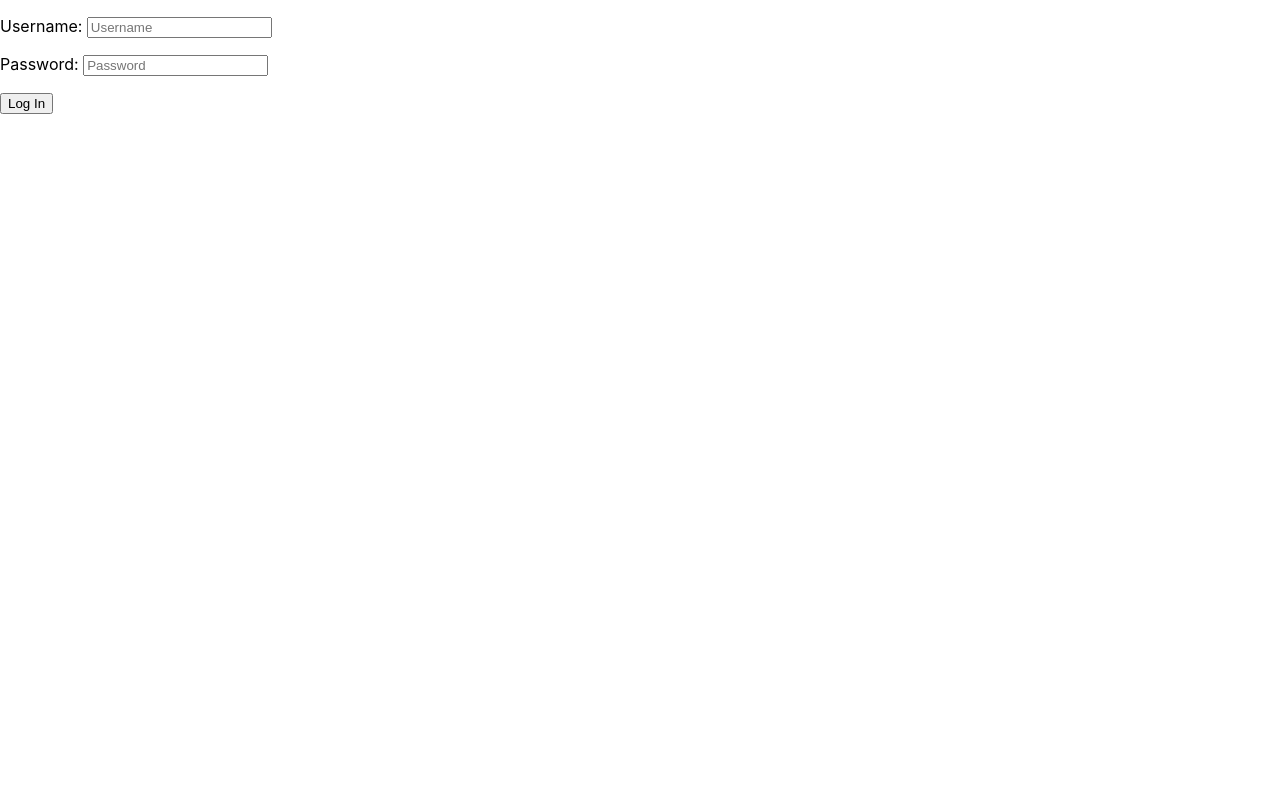
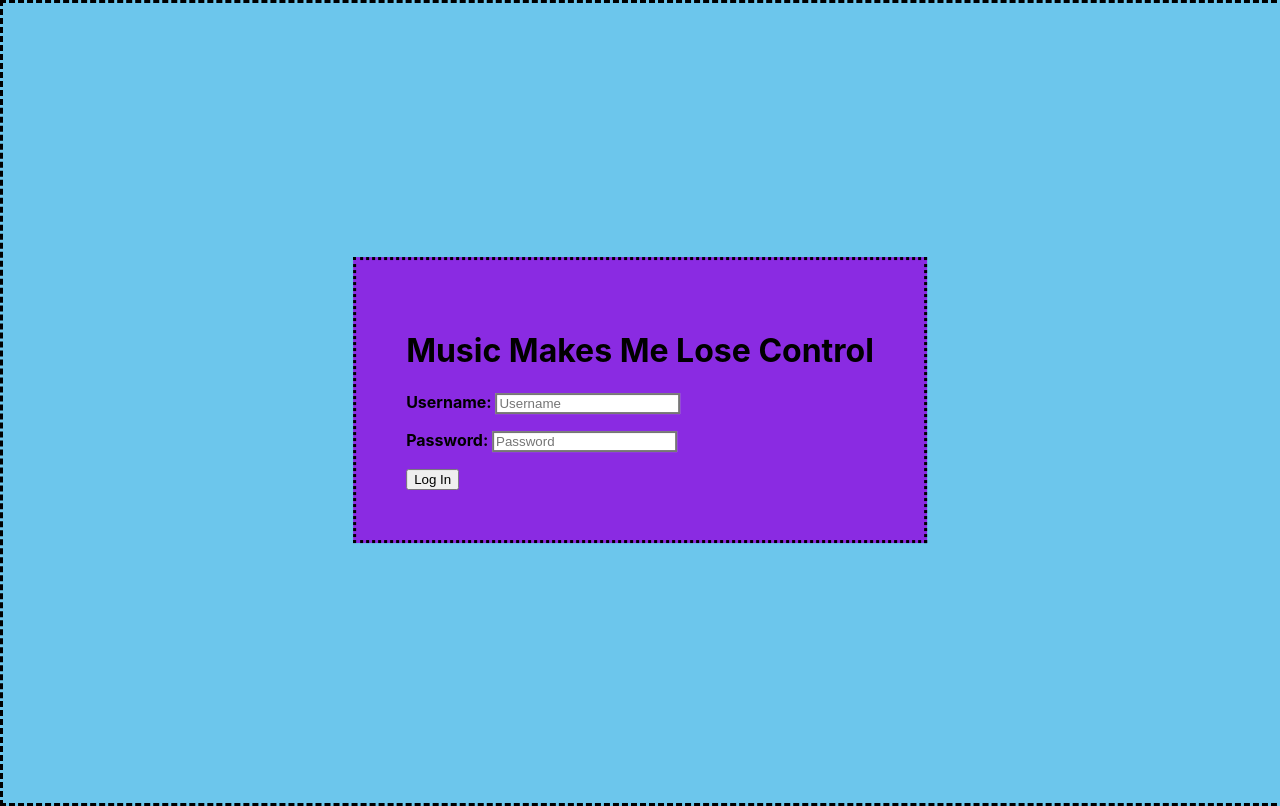
Before and after one commit to SeoChoi56/Music-Makes-Me-Lose-Control, a React (Create React App) app: page / in a window 1280 px wide. Built offline with nearby package versions, Linux system fonts and the light colour scheme; no server answers; data requests are answered from the project's data file.

Commit message:
added some css

```diff
--- a/src/Components/Homepage.js
+++ b/src/Components/Homepage.js
@@ -51,9 +51,6 @@ function Homepage({userDetail, setProfile }){
                 <div>Favorite Genre: {userDetail.genre}</div>
             </span>
             <span>
-                ||
-            </span>
-            <span>
                 This is User Playlist: {favoritesList}
 
             </span>
--- a/src/Components/Login.js
+++ b/src/Components/Login.js
@@ -3,31 +3,20 @@ import { BrowserRouter as Router, useNavigate, Routes, Route, Link} from 'react-
 
 
 
-function Login({handleSubmit, logged}) {
-    const usernameTag = "Username: "
-    const passwordTag = "Password: "
+function Login({handleSubmit}) {
     let navigate = useNavigate();
 
-    //onSubmit form should redirect to home page
-    //Home page contains profile info:
-            //username:
-            //userAvatar:
-            //show users: Favorite Song List
-
-
     return (
-        <div>
+        <div id="loginPage">
             <form id="loginForm" onSubmit={(event) => {
-                                                        {handleSubmit(event) ? navigate("/home") : navigate("/")}
-                                                      }}
-            >
-                <p>
-                    {usernameTag}
-                    <input placeholder="Username" name="username" />
+                { handleSubmit(event) ? navigate("/home") : navigate("/") }
+            }}>
+                <h1>Music Makes Me Lose Control</h1>
+                <p id="loginID">
+                    <strong>Username: </strong><input className="loginCred" placeholder="Username" name="username" />
                 </p>
-                <p>
-                    {passwordTag}
-                    <input id="loginPass" placeholder="Password" name="password" />
+                <p id="loginPass">
+                <strong>Password: </strong><input className="loginCred" placeholder="Password" name="password" />
                 </p>
                 <button type="submit"> Log In </button>
             </form>
--- a/src/index.css
+++ b/src/index.css
@@ -33,3 +33,30 @@ nav {
   width: 300px;
   height: 300px;
 }
+
+#loginPage {
+  width: 100vw;
+  height: 100vh;
+  background-color: #6CC6EC;
+  border-style: dashed;
+}
+
+
+#loginForm {
+  margin: 0;
+  position: absolute;
+  top: 50%;
+  left: 50%;
+  -ms-transform: translate(-50%, -50%);
+  transform: translate(-50%, -50%);
+  border-style: dotted;
+  padding: 50px;
+  background-color: blueviolet;
+}
+
+.loginCred {
+  border-style: solid;
+}
+
+#loginID, #loginPass {
+}
```
